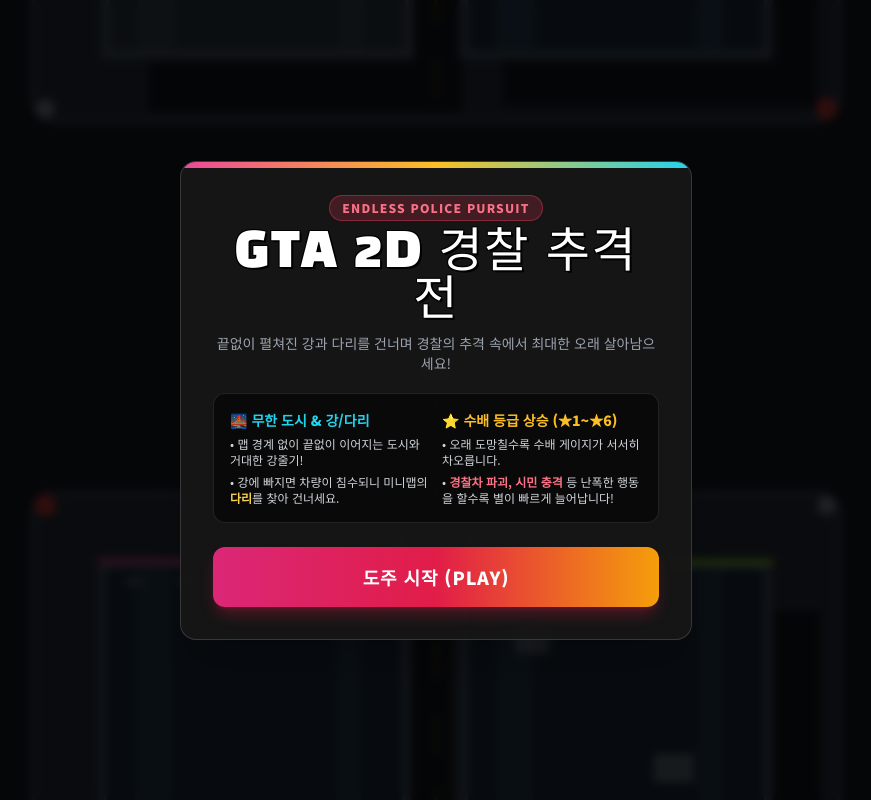
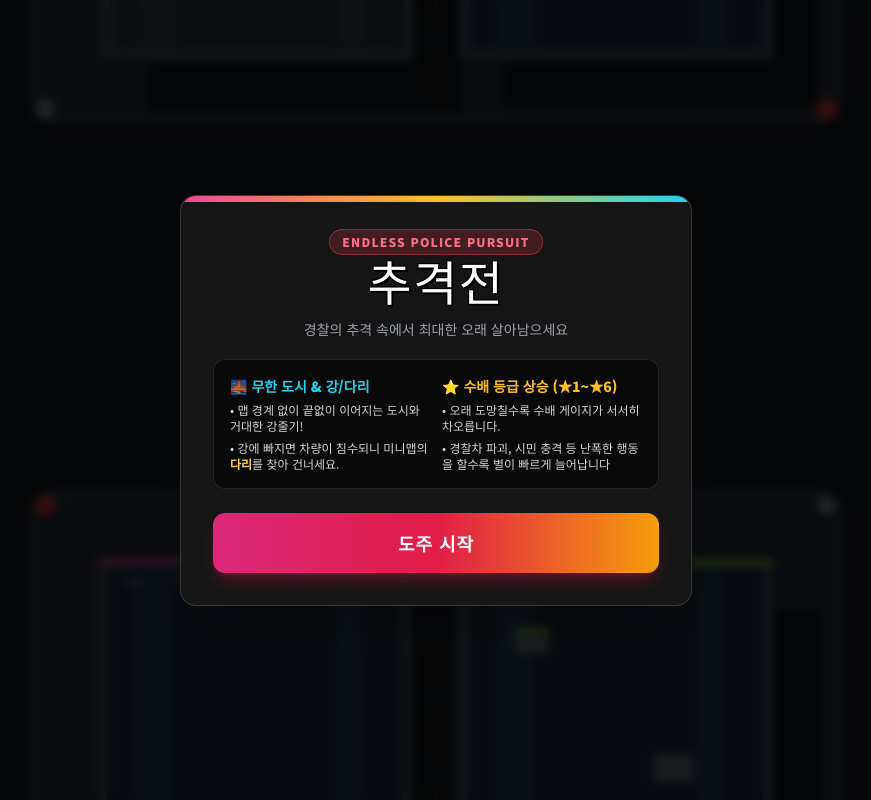
Before and after one commit to jj090805louis-web/PPPPP, a plain HTML site: page index.html in a window 1280 px wide. Shown: the whole page, without its empty margins (204-1075 px from the left). Drawn offline with nearby package versions, Linux system fonts and the light colour scheme.

Commit message:
Update index.html

```diff
--- a/index.html
+++ b/index.html
@@ -1,11 +1,10 @@
 <!DOCTYPE html>
-<html lang="ko">
-<head>
+<html lang="ko"><head>
     <meta charset="UTF-8">
     <meta name="viewport" content="width=device-width, initial-scale=1.0, maximum-scale=1.0, user-scalable=no">
     <title>GTA 2D 경찰 추격전 - 엔드리스 체이스</title>
     <script src="https://cdn.tailwindcss.com"></script>
-    <link href="https://fonts.googleapis.com/css2?family=Black+Han+Sans&family=Oswald:wght@700&family=Noto+Sans+KR:wght@400;700;900&display=swap" rel="stylesheet">
+    <link href="https://fonts.googleapis.com/css2?family=Black+Han+Sans&amp;family=Oswald:wght@700&amp;family=Noto+Sans+KR:wght@400;700;900&amp;display=swap" rel="stylesheet">
     <style>
         body {
             margin: 0;
@@ -218,24 +217,22 @@
             <span class="inline-block px-3 py-1 rounded-full bg-rose-500/20 border border-rose-500/40 text-rose-400 text-xs font-black tracking-widest mb-2">
                 ENDLESS POLICE PURSUIT
             </span>
-            <h1 class="gta-font text-4xl sm:text-5xl text-white mb-2">GTA 2D 경찰 추격전</h1>
-            <p class="text-gray-400 text-sm mb-5">끝없이 펼쳐진 강과 다리를 건너며 경찰의 추격 속에서 최대한 오래 살아남으세요!</p>
+            <h1 class="gta-font text-4xl sm:text-5xl text-white mb-2">추격전</h1>
+            <p class="text-gray-400 text-sm mb-5">경찰의 추격 속에서 최대한 오래 살아남으세요</p>
 
             <div class="grid grid-cols-1 sm:grid-cols-2 gap-3 text-left text-xs bg-black/55 p-4 rounded-xl border border-white/10 mb-6">
                 <div class="space-y-1.5">
-                    <div class="text-cyan-400 font-black text-sm">🌉 무한 도시 & 강/다리</div>
+                    <div class="text-cyan-400 font-black text-sm">🌉 무한 도시 &amp; 강/다리</div>
                     <p class="text-gray-300">• 맵 경계 없이 끝없이 이어지는 도시와 거대한 강줄기!</p>
                     <p class="text-gray-300">• 강에 빠지면 차량이 침수되니 미니맵의 <b class="text-amber-300">다리</b>를 찾아 건너세요.</p>
                 </div>
                 <div class="space-y-1.5">
                     <div class="text-amber-400 font-black text-sm">⭐ 수배 등급 상승 (★1~★6)</div>
                     <p class="text-gray-300">• 오래 도망칠수록 수배 게이지가 서서히 차오릅니다.</p>
-                    <p class="text-gray-300">• <b class="text-rose-400">경찰차 파괴, 시민 충격</b> 등 난폭한 행동을 할수록 별이 빠르게 늘어납니다!</p>
+                    <p class="text-gray-300">• 경찰차 파괴, 시민 충격 등 난폭한 행동을 할수록 별이 빠르게 늘어납니다</p>
                 </div>
             </div>
-            <button id="startBtn" class="w-full py-4 rounded-xl bg-gradient-to-r from-pink-600 via-rose-600 to-amber-500 hover:brightness-110 text-white font-black text-lg tracking-wider shadow-lg shadow-rose-600/30 transition transform hover:scale-[1.01] active:scale-[0.99]">
-                도주 시작 (PLAY)
-            </button>
+            <button id="startBtn" class="w-full py-4 rounded-xl bg-gradient-to-r from-pink-600 via-rose-600 to-amber-500 hover:brightness-110 text-white font-black text-lg tracking-wider shadow-lg shadow-rose-600/30 transition transform hover:scale-[1.01] active:scale-[0.99]">도주 시작</button>
         </div>
     </div>
 
@@ -2733,5 +2730,4 @@
             requestAnimationFrame(gameLoop);
         };
     </script>
-</body>
-</html>
+</body></html>
```
